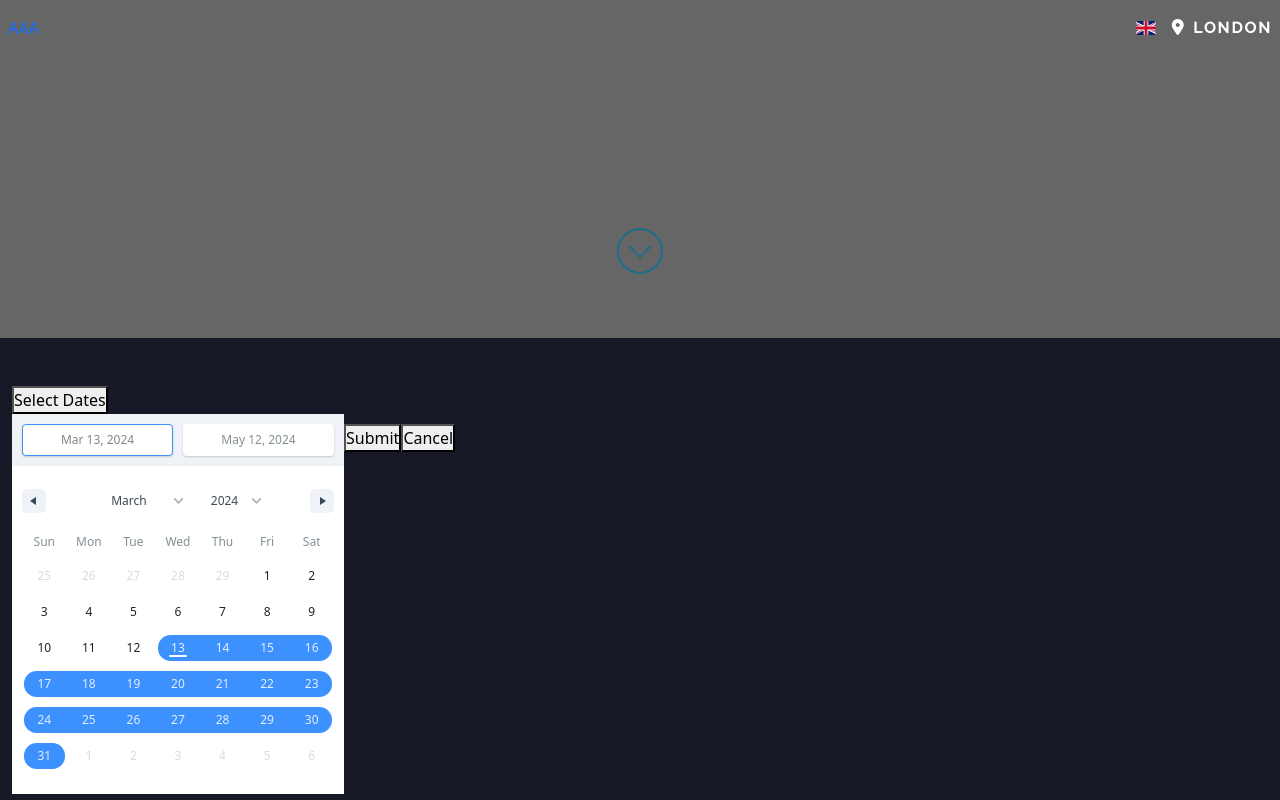
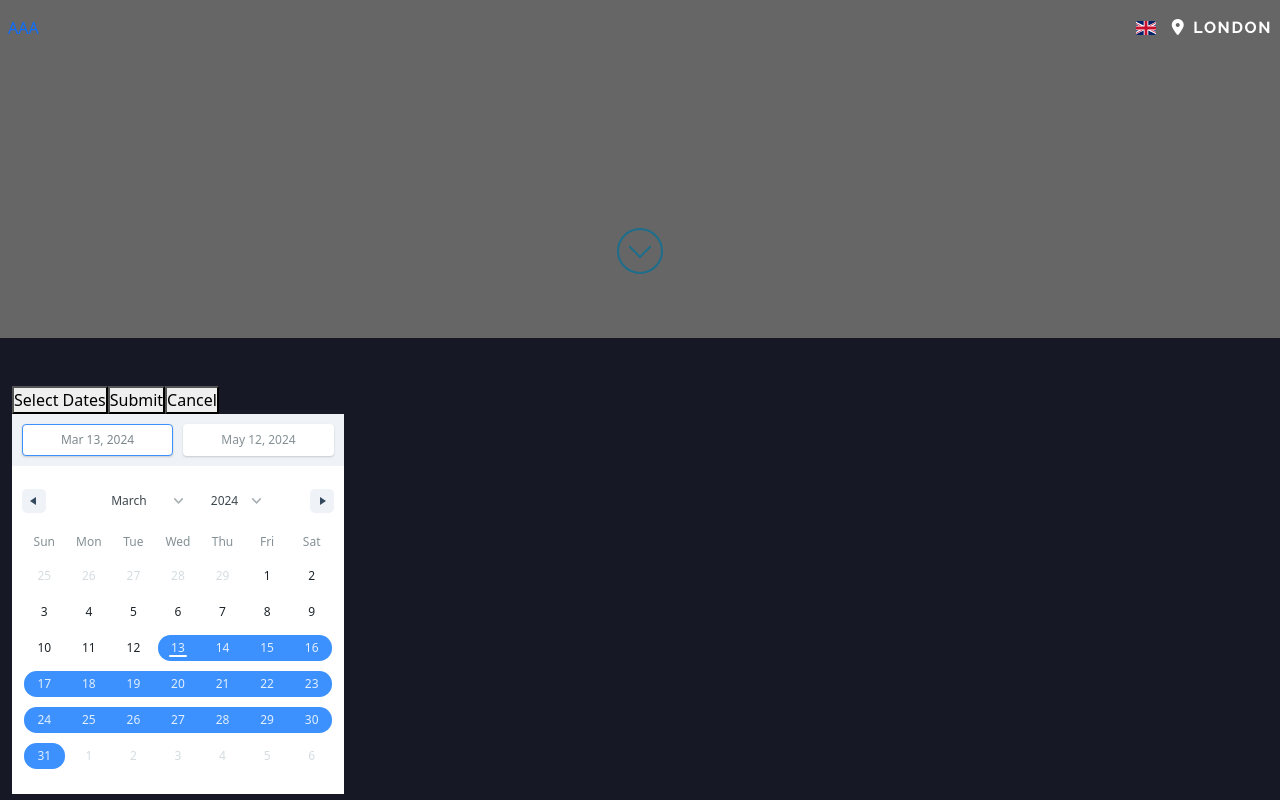
Before and after one commit to Ginjak/London-events, a React (Vite) app: page / in a window 1280 px wide. Both pictures are taken after a click on the button "Select Dates". Shown: the part 462-1262 px from the top of the page. Built offline with nearby package versions, Linux system fonts and the light colour scheme; no server answers.

Commit message:
Added function on submit/cancel calendar button disapear

```diff
--- a/src/App.css
+++ b/src/App.css
@@ -43,6 +43,12 @@ p {
   color: var(--grey);
 }
 
+.hidden-main {
+  display: none;
+}
+.show-main {
+  display: inline-block;
+}
 #events {
   height: 1000px;
   background: var(--rasin-black);
--- a/src/components/EventsByCategory/index.jsx
+++ b/src/components/EventsByCategory/index.jsx
@@ -17,6 +17,7 @@ const EventsByCategory = () => {
   const [isLoading, setIsLoading] = useState(true);
   const [showCalendar, setShowCalendar] = useState(false);
   const [datesSelected, setDatesSelected] = useState(false);
+  const [showElement, setShowElement] = useState("hidden-main");
   const [dateRange, setDateRange] = useState([
     {
       startDate: new Date(),
@@ -28,6 +29,7 @@ const EventsByCategory = () => {
   console.log(startDateForApi(futureDayForApi(25)));
   const handleButtonClick = () => {
     setShowCalendar(true);
+    setShowElement("show-main");
   };
 
   const handleSubmit = () => {
@@ -36,10 +38,12 @@ const EventsByCategory = () => {
     console.log("Selected date range:", dateRange);
     setShowCalendar(false);
     setDatesSelected(true);
+    setShowElement("hidden-main");
   };
 
   const handleCancel = () => {
     setShowCalendar(false);
+    setShowElement("hidden-main");
   };
 
   useEffect(() => {
@@ -80,6 +84,12 @@ const EventsByCategory = () => {
       <div className="container-xxl py-5">
         <div>
           <button onClick={handleButtonClick}>Select Dates</button>
+          <button className={showElement} onClick={handleSubmit}>
+            Submit
+          </button>
+          <button className={showElement} onClick={handleCancel}>
+            Cancel
+          </button>
           {showCalendar && (
             <div className="calendar-modal">
               <DateRange
@@ -88,8 +98,6 @@ const EventsByCategory = () => {
                 moveRangeOnFirstSelection={false}
                 ranges={dateRange}
               />
-              <button onClick={handleSubmit}>Submit</button>
-              <button onClick={handleCancel}>Cancel</button>
             </div>
           )}
         </div>
```
